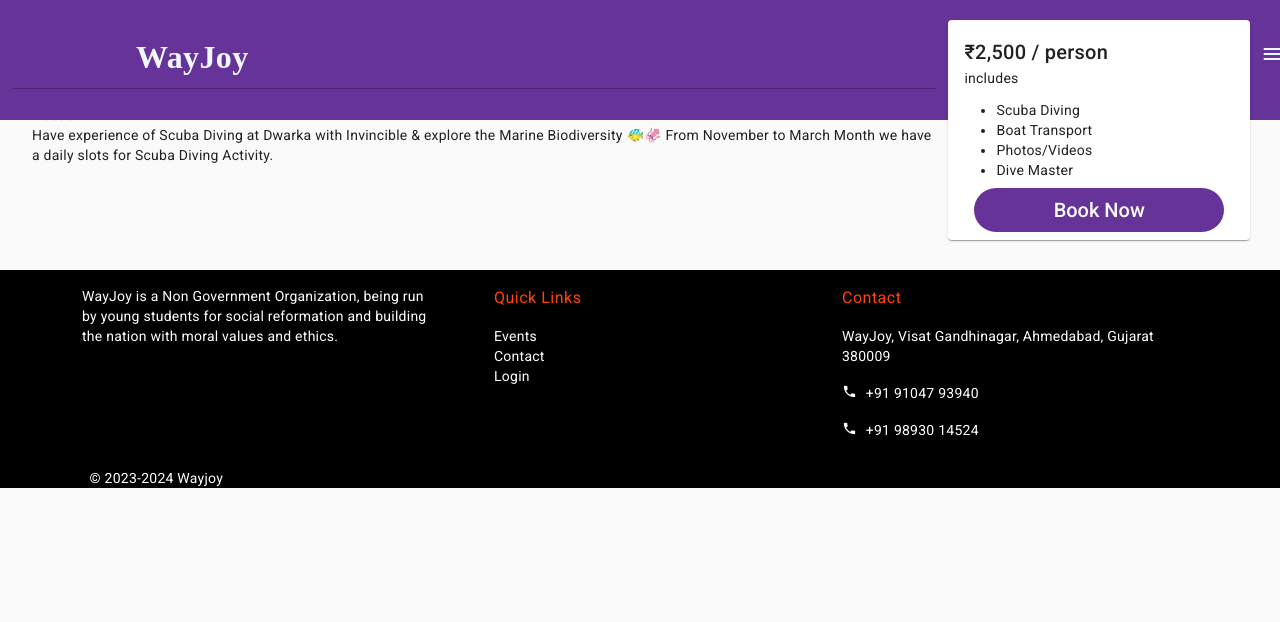
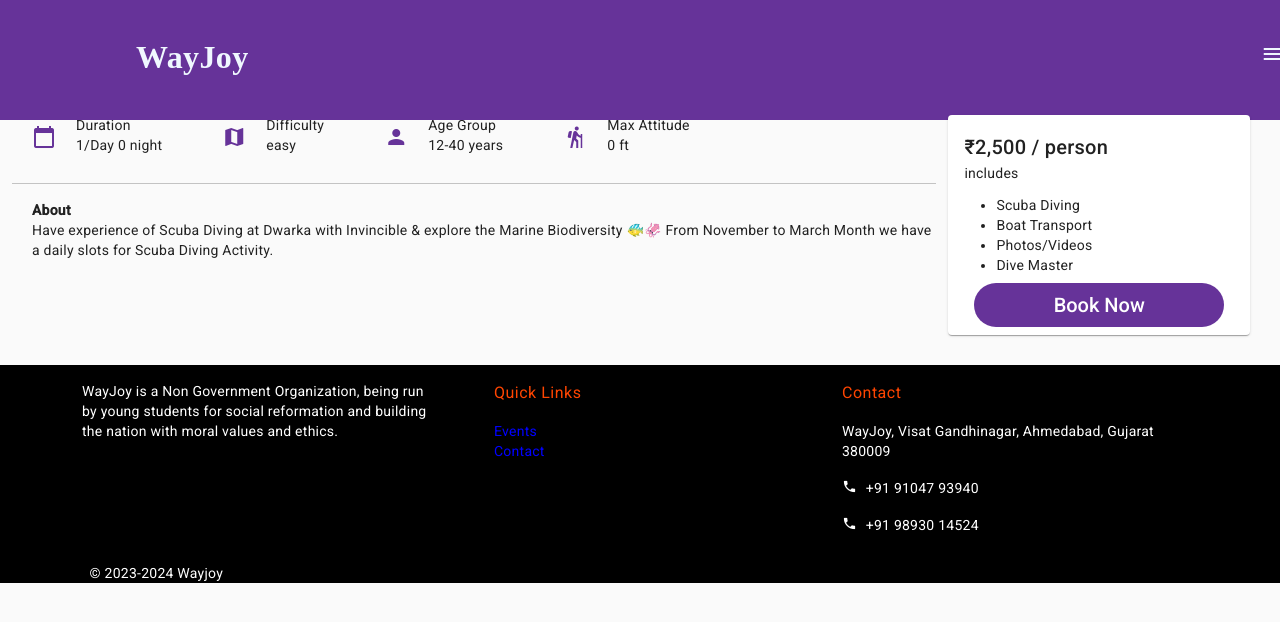
Before and after one commit to hrssh11/trip-ui, an Angular app: page /event-detail in a window 1280 px wide. Shown: the top 622 px of the page. Built offline with nearby package versions, Linux system fonts and the light colour scheme.

Commit message:
remove login for now in side nav bar

```diff
--- a/src/app/contact/contact.component.html
+++ b/src/app/contact/contact.component.html
@@ -8,7 +8,7 @@
         Vijay Cross Roads, Navrangpura,
         Ahmedabad, Gujarat - 380009</p>
         <p>Office Timings: 11AM to 8PM</p>
-        <p>wayjoy@gmail.com</p>
+        <p>wayjoy&#64;gmail.com</p>
         <p><mat-icon>phone</mat-icon> +91 91047 93940</p>
         <p><mat-icon>phone</mat-icon> +91 98930 14524</p>
     </mat-card-content>
--- a/src/app/event-detail/event-detail.component.css
+++ b/src/app/event-detail/event-detail.component.css
@@ -22,7 +22,7 @@
 }
 
 .c1 {
-    margin-top: 20px;
+    margin-top: 9%;
     display: flex;
     margin-right: 30px;
     margin-bottom: 30px;
--- a/src/app/footer/footer.component.css
+++ b/src/app/footer/footer.component.css
@@ -27,3 +27,8 @@ h1 {
 h4{
     color: orangered;
 }
+
+.quick-links{
+    cursor: pointer;
+     color:blue
+}
--- a/src/app/footer/footer.component.html
+++ b/src/app/footer/footer.component.html
@@ -7,9 +7,9 @@
             <div class="col-lg-4 py-3">
                 <ul style="list-style: none">
                     <li><h4>Quick Links</h4></li>
-                    <li>Events</li>
-                    <li>Contact</li>
-                    <li>Login</li>
+                    <li class="quick-links" routerLink="/event">Events</li>
+                    <li   class="quick-links" routerLink="/contact">Contact</li>
+                    <!-- <li>Login</li> -->
                 </ul>
             </div>
             <div class="col-lg-4 py-3">
--- a/src/app/navbar/navbar.component.html
+++ b/src/app/navbar/navbar.component.html
@@ -10,7 +10,7 @@
         <li><a routerLink="/" (click)="isEventClick('home')" value="home"><mat-icon>home</mat-icon> Home</a></li>
         <li><a routerLink="/event" (click)="isEventClick('event')" value="event"><mat-icon>landscape</mat-icon> Event</a></li>
         <li><a routerLink="/contact" (click)="isEventClick('contact')" value="contact"><mat-icon>phone</mat-icon> Contact</a></li>
-        <li><a routerLink="/login" (click)="isEventClick('login')" value="login"><mat-icon>person</mat-icon> Login</a></li>
+        <!-- <li><a routerLink="/login" (click)="isEventClick('login')" value="login"><mat-icon>person</mat-icon> Login</a></li> -->
       </ul>
       <br><br><br><br><br><br><br><br>
       <hr>
```
